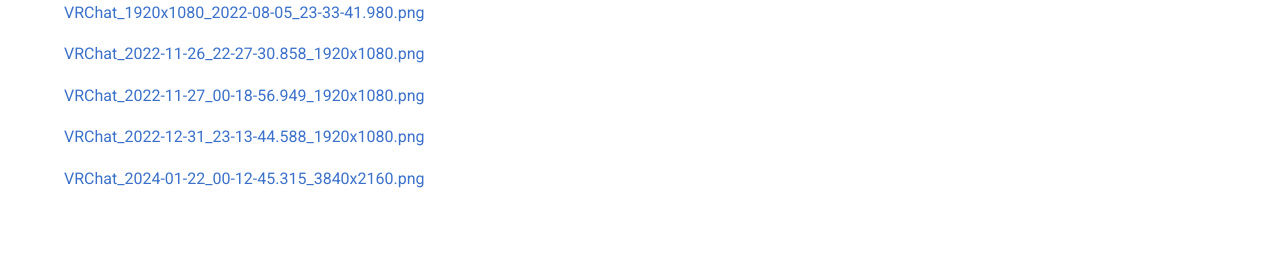
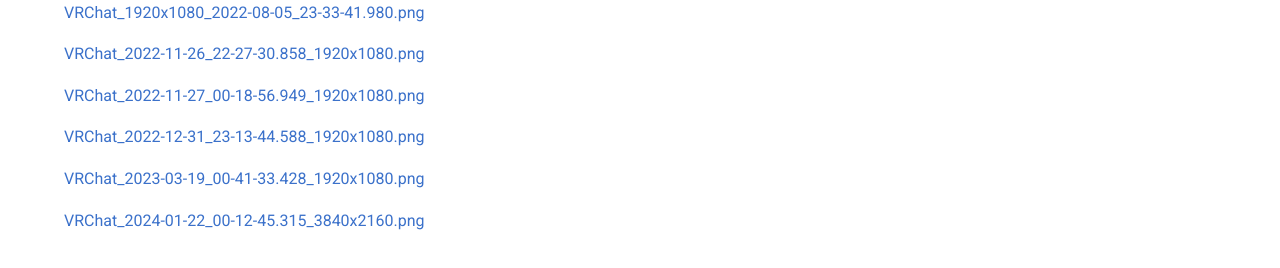
Before and after one commit to irucaVRC/VRCimages, a plain HTML site: page index.html in a window 1280 px wide. Shown: the part 138-406 px from the top of the page. Drawn offline with nearby package versions, Linux system fonts and the light colour scheme.

Commit message:
Update index.html

```diff
--- a/index.html
+++ b/index.html
@@ -40,6 +40,7 @@
           <p><a href="./VRChat_2022-11-26_22-27-30.858_1920x1080.png">VRChat_2022-11-26_22-27-30.858_1920x1080.png</a></p>
           <p><a href="./VRChat_2022-11-27_00-18-56.949_1920x1080.png">VRChat_2022-11-27_00-18-56.949_1920x1080.png</a></p>
           <p><a href="./VRChat_2022-12-31_23-13-44.588_1920x1080.png">VRChat_2022-12-31_23-13-44.588_1920x1080.png</a></p>
+          <p><a href="./VRChat_2023-03-19_00-41-33.428_1920x1080.png">VRChat_2023-03-19_00-41-33.428_1920x1080.png</a></p>
           <p><a href="./VRChat_2024-01-22_00-12-45.315_3840x2160.png">VRChat_2024-01-22_00-12-45.315_3840x2160.png</a></p>
         <div style="padding-top: 100px"></div>
         </div>
```
